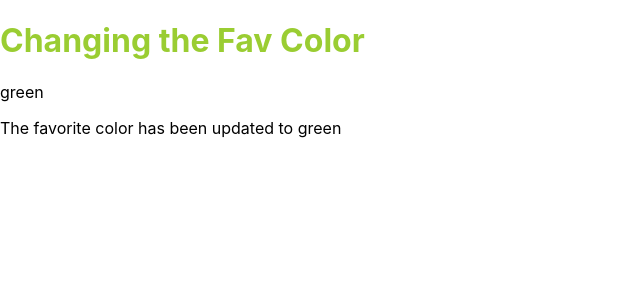
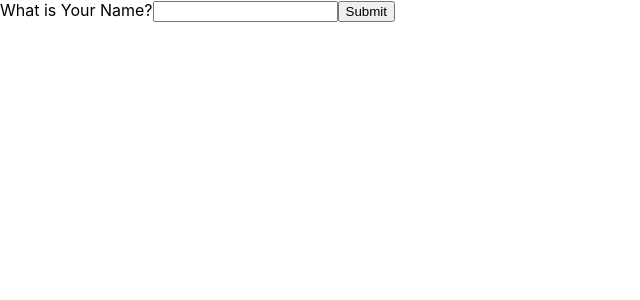
Before and after one commit to amugisha70/neat, a React (Create React App) app in the folder myreact/: page / in a window 1280 px wide. Shown: the top 300 px of the page, without its empty margins (0-640 px from the left). Built offline with nearby package versions, Linux system fonts and the light colour scheme.

Commit message:
adding changes morning of 17Sep

```diff
--- /dev/null
+++ b/myreact/src/MyGoal.js
@@ -0,0 +1,37 @@
+import React from "react";
+var x =1;
+
+function MyCars(props) {
+
+
+    return (
+        <>
+            <li>{x++} and {props.cars1}</li>
+        </>
+    );
+}
+
+function MyGoal (){
+
+    const cars = [
+        { id: 1, brand:'BMW'},
+        { id: 2, brand: 'Benz'},
+        { id:3, brand: 'Ford'}
+        ];
+
+
+    return (
+        <>
+
+            <ul>
+                {cars.map((car)=>
+
+                <MyCars key ={car.id}  cars1={car.brand}/>
+            )
+            }
+            </ul>
+        </>
+    );
+
+}
+export default MyGoal;
--- a/myreact/src/MyText.js
+++ b/myreact/src/MyText.js
@@ -1,21 +1,35 @@
 import React from 'react';
+import { useState } from 'react';
 
-class MyText extends React.Component {
-    constructor (){
-        super();
-        this.state = {
-            color: "red",
-            type: 'ford',
-            brand: 'jeep'
-        };
+function NameShow (props){
+    const myname = props.myname;
+    return (
+        <>
+        <h1>{myname}, PRAISE THE LORD!</h1>
+        </>
+    );
+}
+
+function MyText () {
+
+    const [name1 , setName] = useState("");
+    const [val1, setVal] = useState(false);
+
+    const NameShow1 = (event) => {
+       event.preventDefault();
+        setVal(true);
     }
-    MyBtn =()=> this.setState({color: "blue"})
-    render () {
-        return (
-             <>
-                <p>The color is {this.state.color}</p>
-                <button onClick={this.MyBtn}>change color</button>
-            </>);
-        }
+    return (
+        <>
+            <form onSubmit={NameShow1}>
+                <label>What is Your Name?</label>
+                <input type='text'  value={name1} onChange={(e)=>setName(e.target.value)}></input>
+                <input type="submit"></input>
+
+            </form>
+            { val1 && <div><NameShow myname={name1} /></div>}
+
+        </>
+    )
 }
 export default MyText;
--- a/myreact/src/index.js
+++ b/myreact/src/index.js
@@ -2,14 +2,16 @@ import React from 'react';
 import ReactDOM from 'react-dom/client';
 import './index.css';
 //import MyApp from './MyApp';
-//import MyText from './MyText';
-import MyApp from './MyApp';
+import MyText from './MyText';
+//import MyApp from './MyApp';
+//import MyGoal from './MyGoal';
 import reportWebVitals from './reportWebVitals';
 
 const root = ReactDOM.createRoot(document.getElementById('root'));
 root.render(
   <React.StrictMode>
-    <MyApp />
+
+    <MyText />
 
   </React.StrictMode>
 );
```
Also changed, not shown: 1 other file (tests, documents, lock files or other folders).
